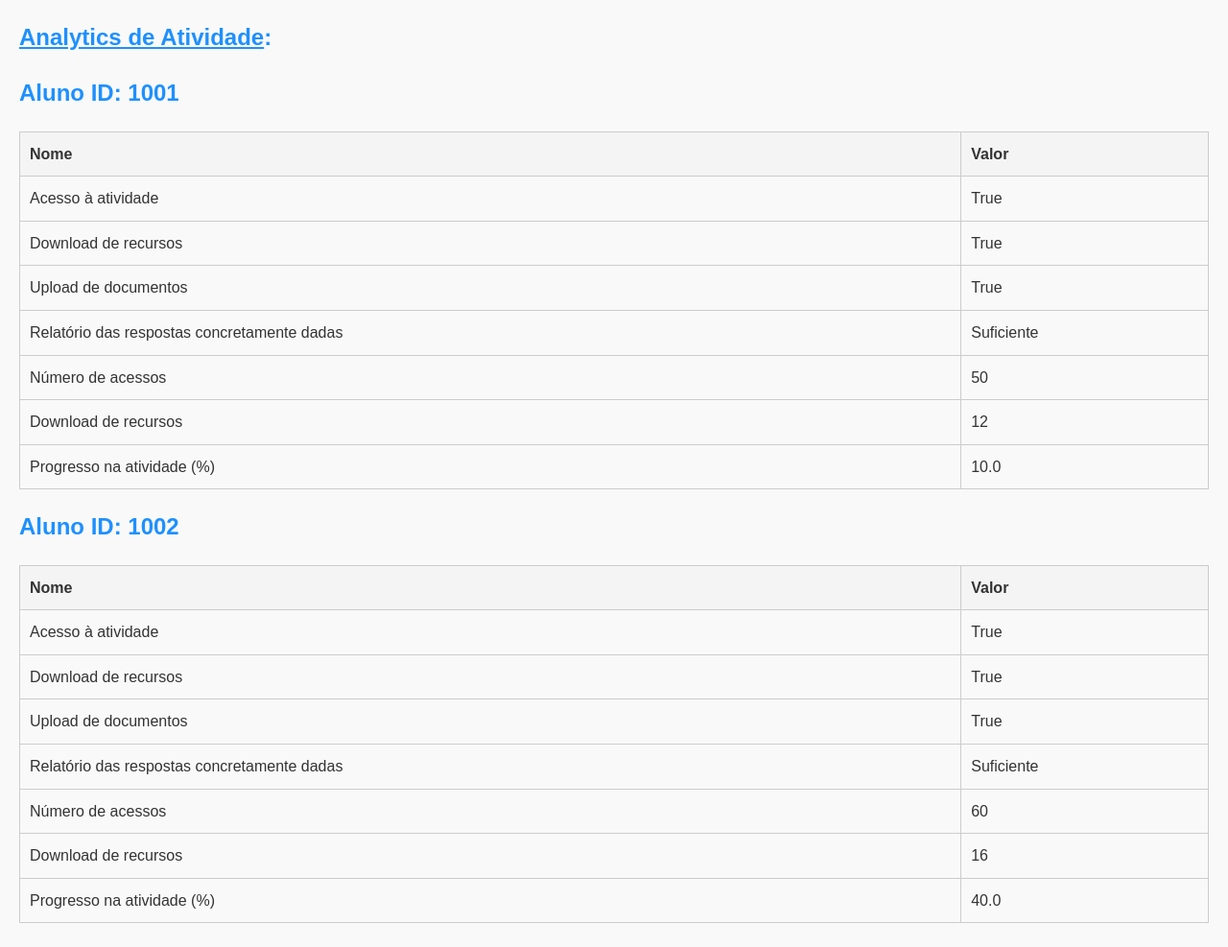
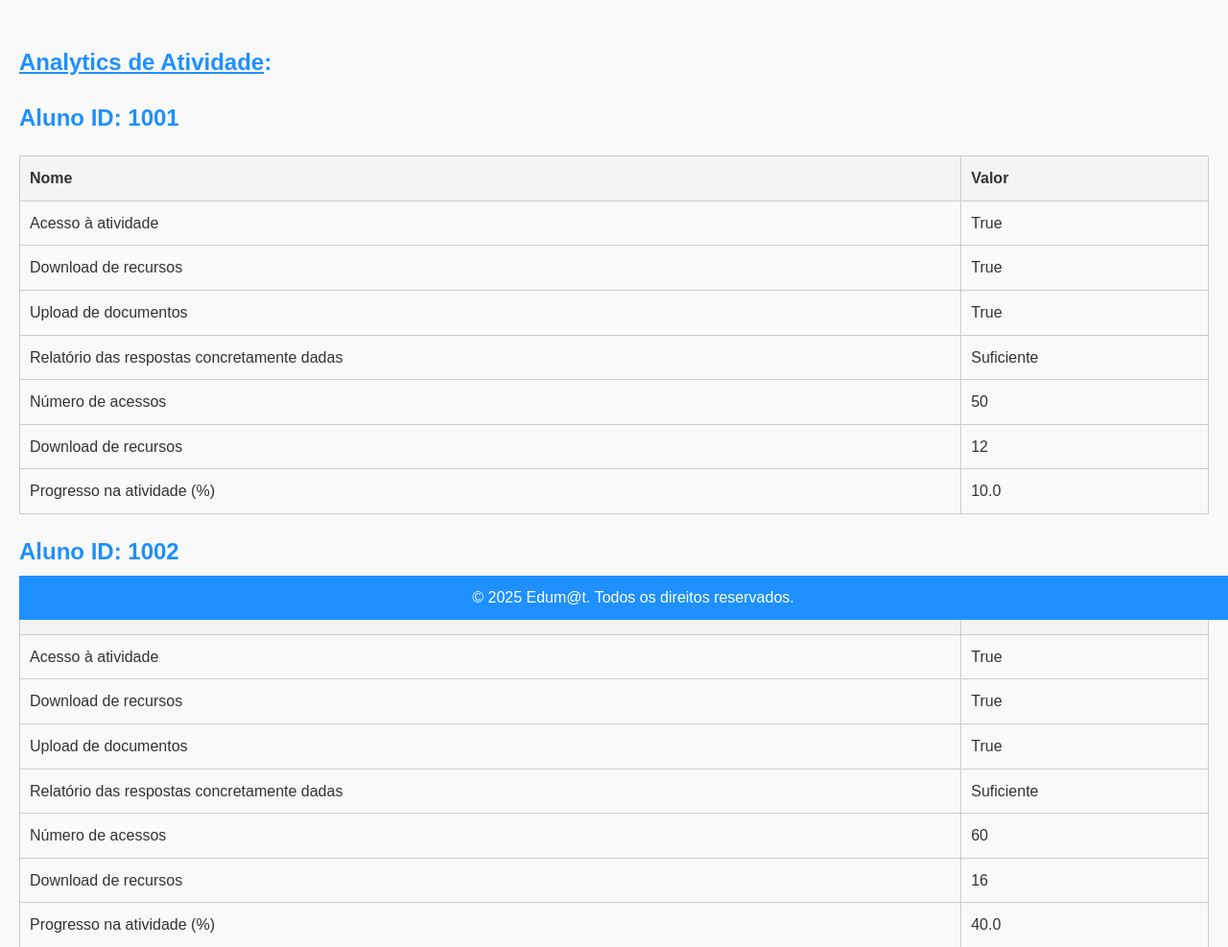
Before and after one commit to Joao-Machado-UAb/edumat, a Flask app: page /analytics in a window 1280 px wide. Shown: the part 154-1141 px from the top of the page at 96% size. Before the commit the page ends 1116 px from the top, so only its background shows below. Run offline with Flask 3, Linux system fonts and the light colour scheme.

Commit message:
Update analytics.html
footer

```diff
--- a/templates/analytics.html
+++ b/templates/analytics.html
@@ -10,6 +10,7 @@
     <header>
         <h1>Edumat Activity Provider</h1>
     </header>
+    <br>
     <h2><u>Analytics de Atividade</u>:</h2>
     {% for analytics in analytics_data %}
         <h2>Aluno ID: {{ analytics.inveniraStdID }}</h2>
@@ -26,5 +27,9 @@
             {% endfor %}
         </table>
     {% endfor %}
+    <br>
+    <footer>
+        &copy; 2025 Edum@t. Todos os direitos reservados.
+    </footer>
 </body>
 </html>
```
